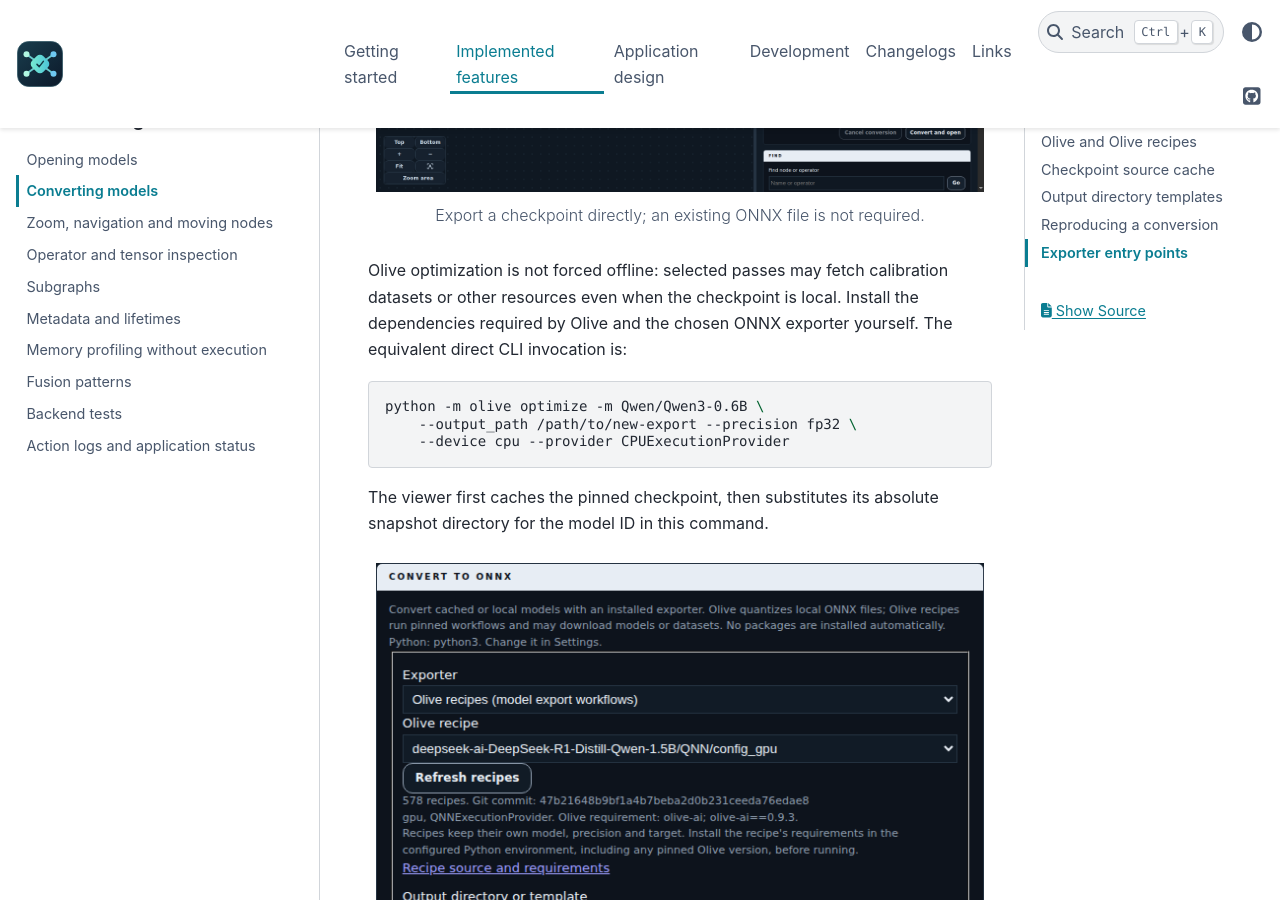
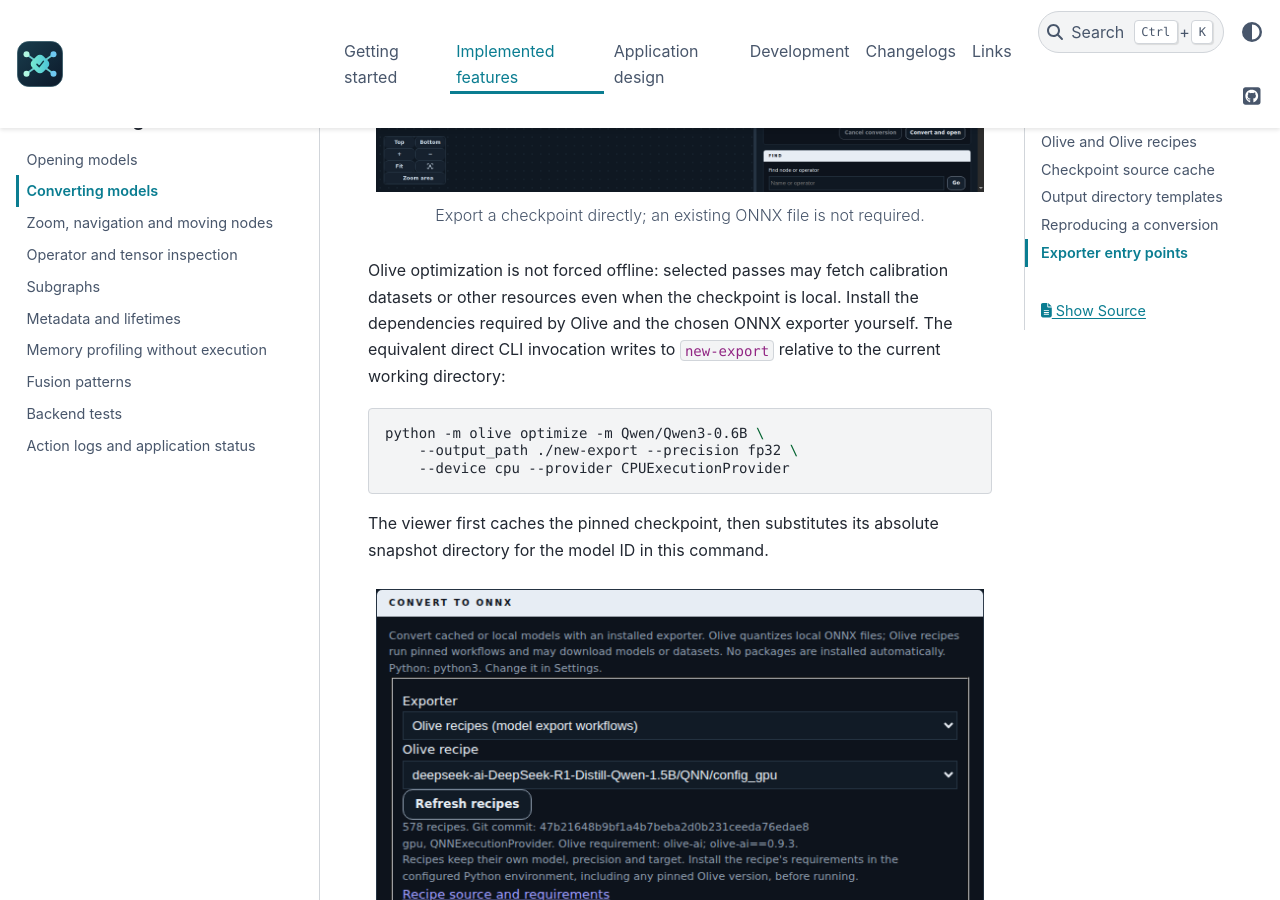
Before and after one commit to xadupre/onnx-light-viewer, a Sphinx documentation site: the page built from docs/features/exporting_models.rst, in a window 1280 px wide and 900 px high, scrolled down 2631 px. Built offline with Sphinx 7.4.7 and the PyData theme 0.15.4, drawn with Linux system fonts in a browser that asks for light colours.

Commit message:
Prefer relative paths in documentation (#356)
* Initial plan

* Use relative documentation links and CLI output paths

Co-authored-by: xadupre <22452781+xadupre@users.noreply.github.com>

---------

Co-authored-by: copilot-swe-agent[bot] <198982749+Copilot@users.noreply.github.com>
Co-authored-by: xadupre <22452781+xadupre@users.noreply.github.com>

```diff
--- a/docs/features/exporting_models.rst
+++ b/docs/features/exporting_models.rst
@@ -91,12 +91,13 @@ controls:
 Olive optimization is not forced offline: selected passes may fetch calibration
 datasets or other resources even when the checkpoint is local. Install the
 dependencies required by Olive and the chosen ONNX exporter yourself.
-The equivalent direct CLI invocation is:
+The equivalent direct CLI invocation writes to ``new-export`` relative to the
+current working directory:
 
 .. code-block:: bash
 
    python -m olive optimize -m Qwen/Qwen3-0.6B \
-       --output_path /path/to/new-export --precision fp32 \
+       --output_path ./new-export --precision fp32 \
        --device cpu --provider CPUExecutionProvider
 
 The viewer first caches the pinned checkpoint, then substitutes its absolute
--- a/docs/links.rst
+++ b/docs/links.rst
@@ -23,7 +23,7 @@ onnx-light projects
 * `onnx-light-viewer <https://github.com/xadupre/onnx-light-viewer>`_: this VS Code
   extension for inspecting ONNX graphs locally without executing models.
   **Specialized for:** VS Code model inspection with ``onnx-light``.
-  `Documentation <https://xadupre.github.io/docs/onnx-light-viewer/>`__.
+  :doc:`Documentation <index>`.
 * `onnx-light <https://github.com/xadupre/onnx-light>`_: ONNX without protobuf,
   used by this viewer to decode models locally.
   **Specialized for:** ONNX model I/O and graph analysis with ``onnx-light``.
```
Also changed, not shown: 1 other file.
